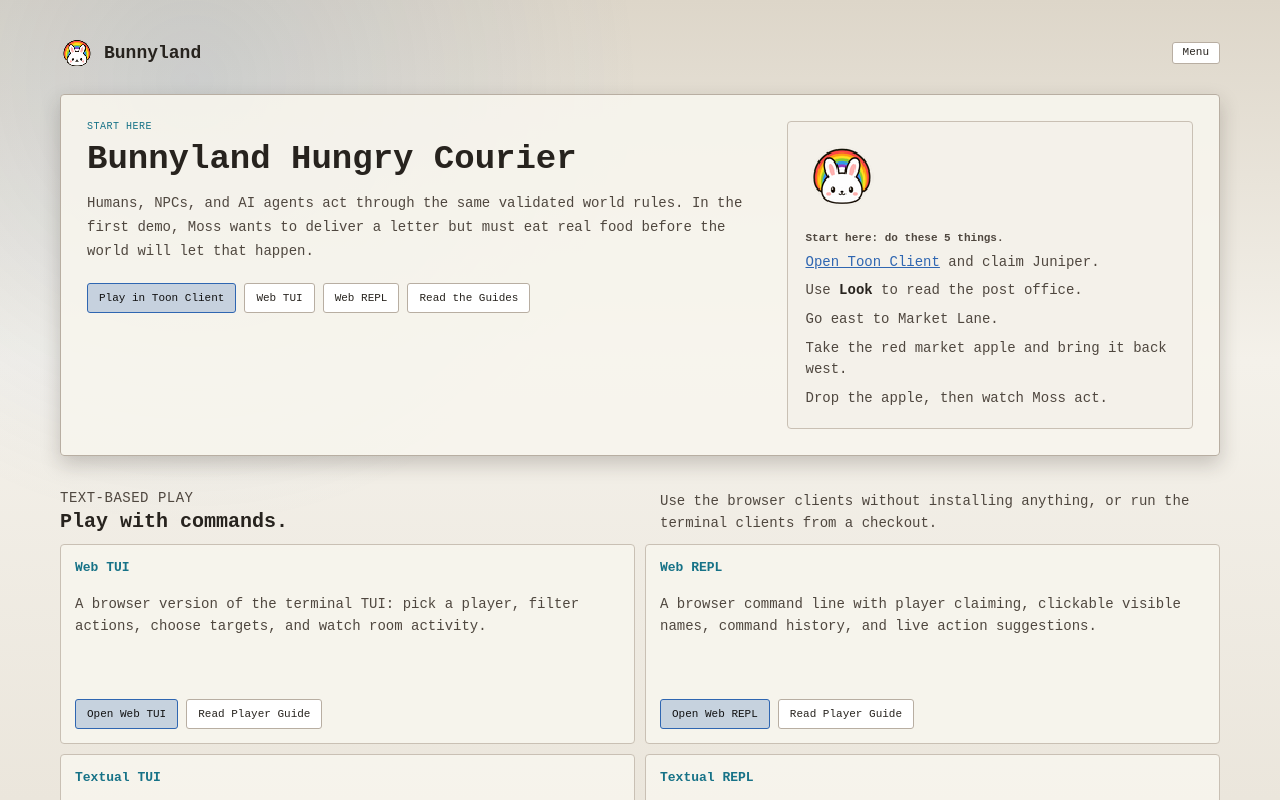
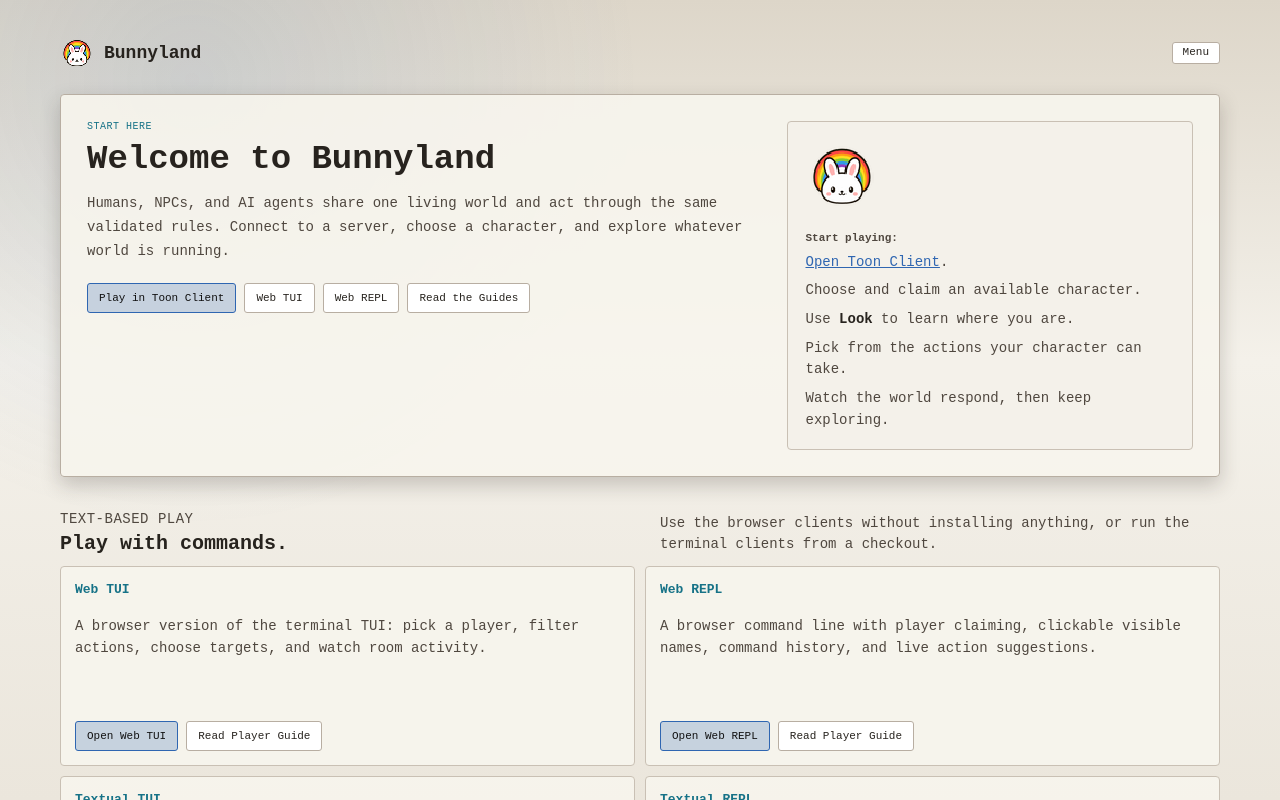
Before and after one commit to thalismind/bunnyland-web, a Preact app: page / in a window 1280 px wide. Shown: the top 800 px of the page. Built offline with nearby package versions, Linux system fonts and the light colour scheme; no server answers.

Commit message:
fix: keep welcome guidance world agnostic

```diff
--- a/src/index/page.tsx
+++ b/src/index/page.tsx
@@ -165,8 +165,8 @@ export function LandingPage() {
       <section class="welcome-hero" aria-labelledby="welcome-title">
         <div>
           <p class="eyebrow">Start here</p>
-          <h1 id="welcome-title">Bunnyland Hungry Courier</h1>
-          <p class="lede">Humans, NPCs, and AI agents act through the same validated world rules. In the first demo, Moss wants to deliver a letter but must eat real food before the world will let that happen.</p>
+          <h1 id="welcome-title">Welcome to Bunnyland</h1>
+          <p class="lede">Humans, NPCs, and AI agents share one living world and act through the same validated rules. Connect to a server, choose a character, and explore whatever world is running.</p>
           <div class="quick-links" aria-label="Get started">
             <a class="button-link primary" href={playerHref('toon-client.html')}>Play in Toon Client</a>
             <a id="discord-link" class="button-link discord" href={discordUrl || '#'} target="_blank" rel="noopener"
@@ -179,13 +179,13 @@ export function LandingPage() {
         <aside class="hero-panel" aria-label="Ways to play">
           <img src="favicon.png" alt="" />
           <div>
-            <p><strong>Start here: do these 5 things.</strong></p>
+            <p><strong>Start playing:</strong></p>
             <ul class="play-list">
-              <li><a href={playerHref('toon-client.html')}>Open Toon Client</a> and claim Juniper.</li>
-              <li>Use <strong>Look</strong> to read the post office.</li>
-              <li>Go east to Market Lane.</li>
-              <li>Take the red market apple and bring it back west.</li>
-              <li>Drop the apple, then watch Moss act.</li>
+              <li><a href={playerHref('toon-client.html')}>Open Toon Client</a>.</li>
+              <li>Choose and claim an available character.</li>
+              <li>Use <strong>Look</strong> to learn where you are.</li>
+              <li>Pick from the actions your character can take.</li>
+              <li>Watch the world respond, then keep exploring.</li>
             </ul>
           </div>
         </aside>
```
Also changed, not shown: 2 other files (tests, documents, lock files or other folders).
